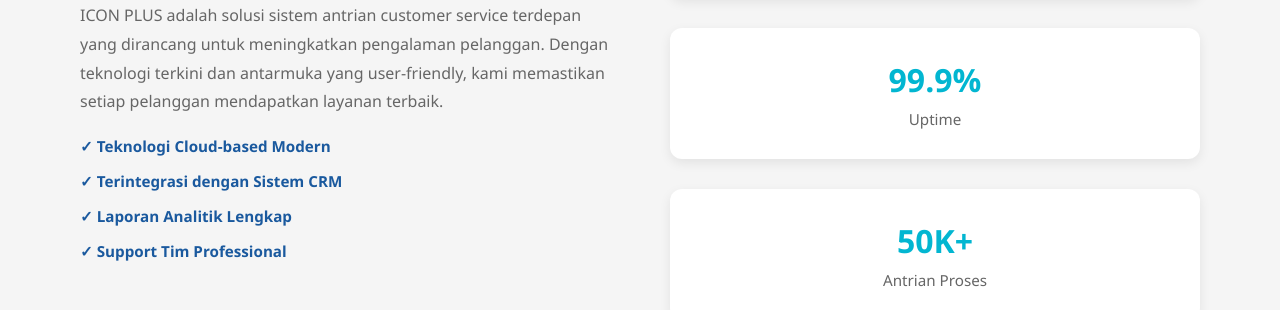
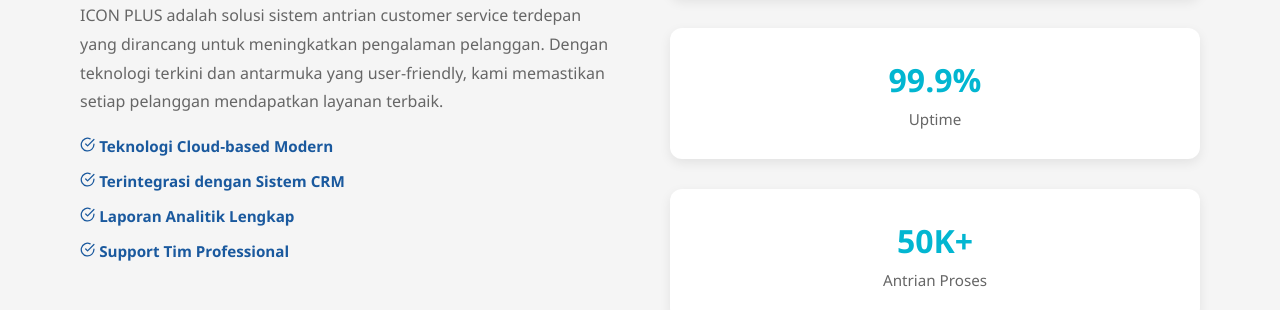
Before and after one commit to Weellyyy/ProjectMagangAntrianAPP, a React (Create React App) app in the folder frontend/: page / in a window 1280 px wide. Shown: the part 2940-3250 px from the top of the page. Built offline with nearby package versions, Linux system fonts and the light colour scheme; no server answers.

Commit message:
mengubah

```diff
--- a/frontend/src/component/LandingPage.js
+++ b/frontend/src/component/LandingPage.js
@@ -12,7 +12,8 @@
   FiLock,
   FiPhone,
   FiMail,
-  FiMapPin
+  FiMapPin,
+  FiCheckCircle
 } from "react-icons/fi";
 
 const LandingPage = () => {
@@ -676,10 +677,10 @@
               <h2>Tentang ICON PLUS</h2>
               <p>ICON PLUS adalah solusi sistem antrian customer service terdepan yang dirancang untuk meningkatkan pengalaman pelanggan. Dengan teknologi terkini dan antarmuka yang user-friendly, kami memastikan setiap pelanggan mendapatkan layanan terbaik.</p>
               <ul className="about-list">
-                <li>✓ Teknologi Cloud-based Modern</li>
-                <li>✓ Terintegrasi dengan Sistem CRM</li>
-                <li>✓ Laporan Analitik Lengkap</li>
-                <li>✓ Support Tim Professional</li>
+                <li><FiCheckCircle /> Teknologi Cloud-based Modern</li>
+                <li><FiCheckCircle /> Terintegrasi dengan Sistem CRM</li>
+                <li><FiCheckCircle /> Laporan Analitik Lengkap</li>
+                <li><FiCheckCircle /> Support Tim Professional</li>
               </ul>
             </div>
             <div className="about-stats">
```
